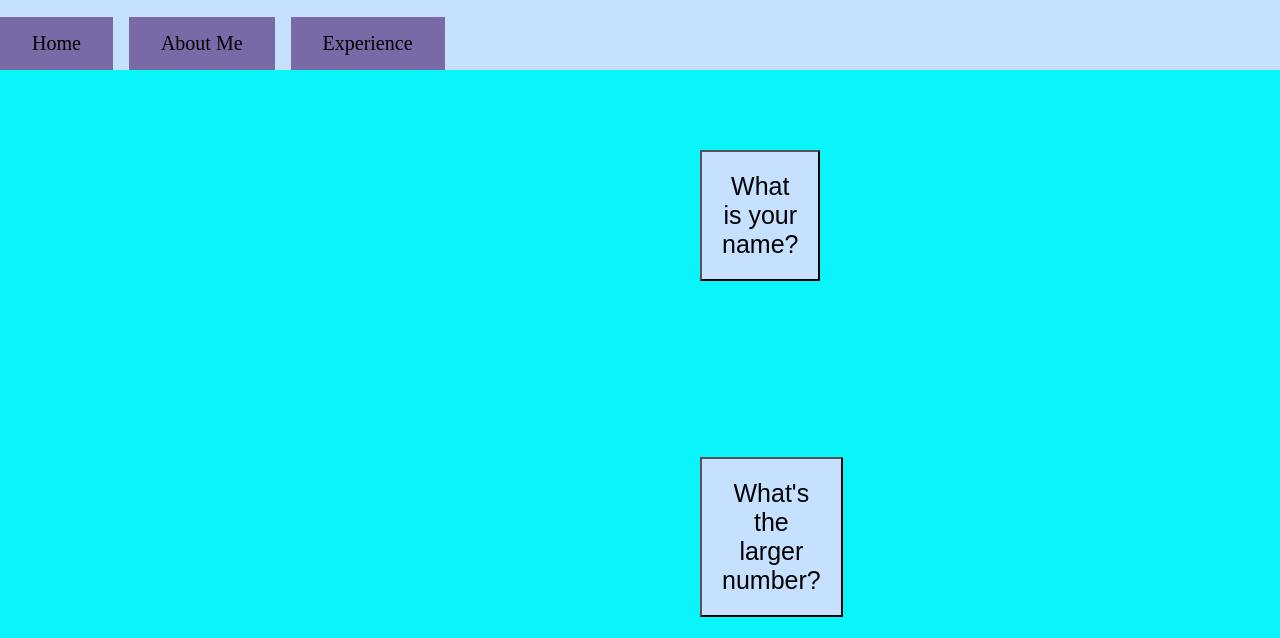
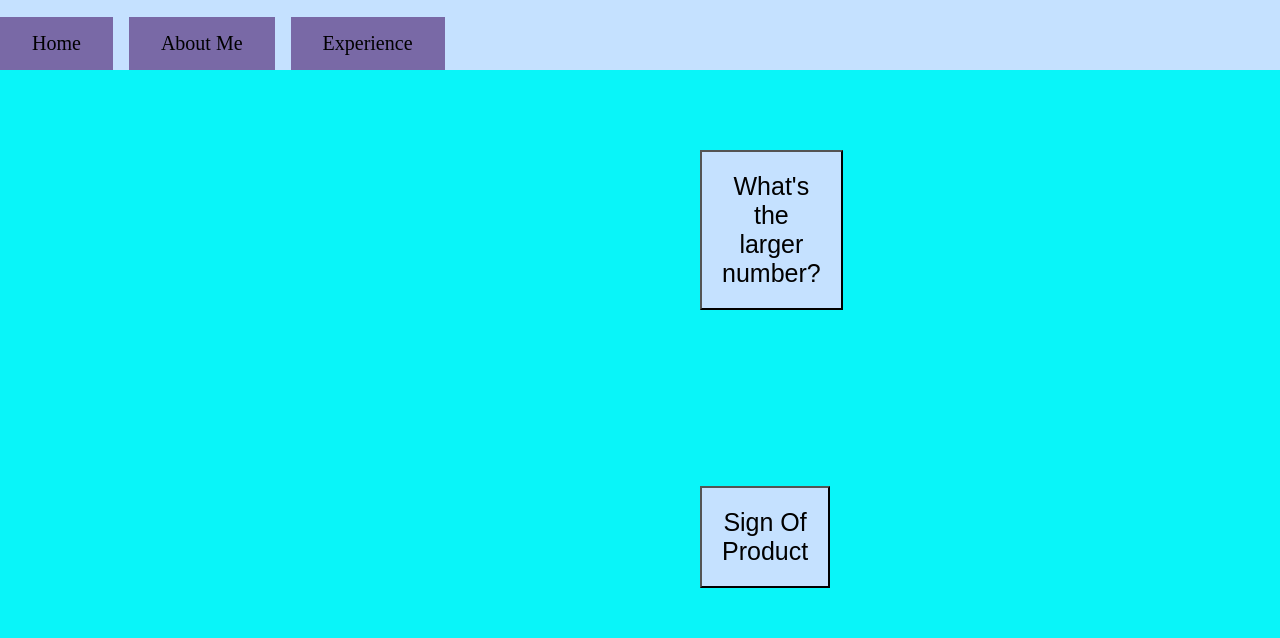
Before and after one commit to MahmoudM828060/portfolio-site, a plain HTML site: page pages/assignments.html in a window 1280 px wide. Shown: the part 162-800 px from the top of the page. Drawn offline with Linux system fonts and the light colour scheme.

Commit message:
assignment

```diff
--- a/pages/assignments.html
+++ b/pages/assignments.html
@@ -22,10 +22,6 @@
 </div>
 
 <!--Assignment Collection-->
-<div class="box">
-  <button onclick="welcome()" class="button">What is your name?</button>
-  <p id="saywelcome" class="output"></p>
-</div>
 <div class="box">
   <button onclick="largerNumber()" class="button">What's the larger number?</button>
   <p id="largerNum" class="output"></p>
```
